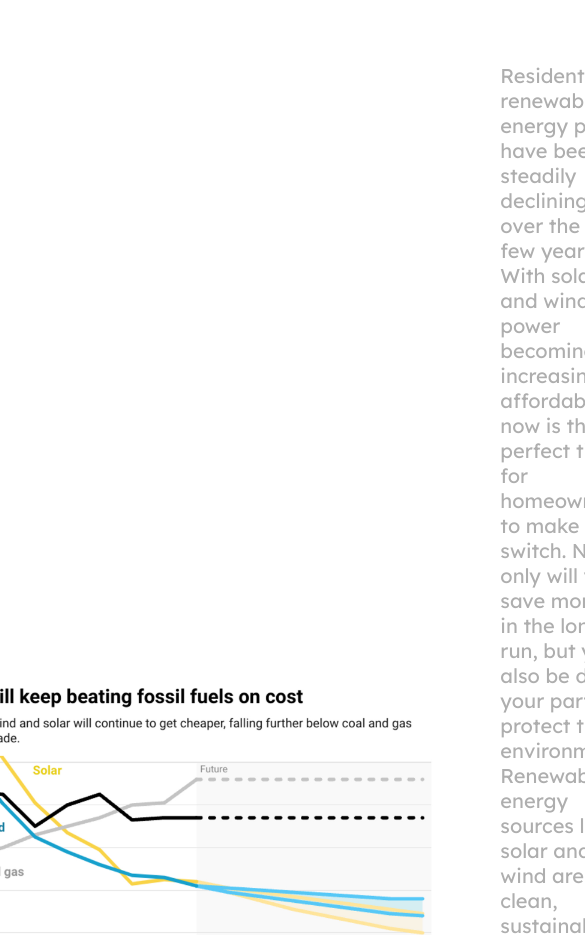
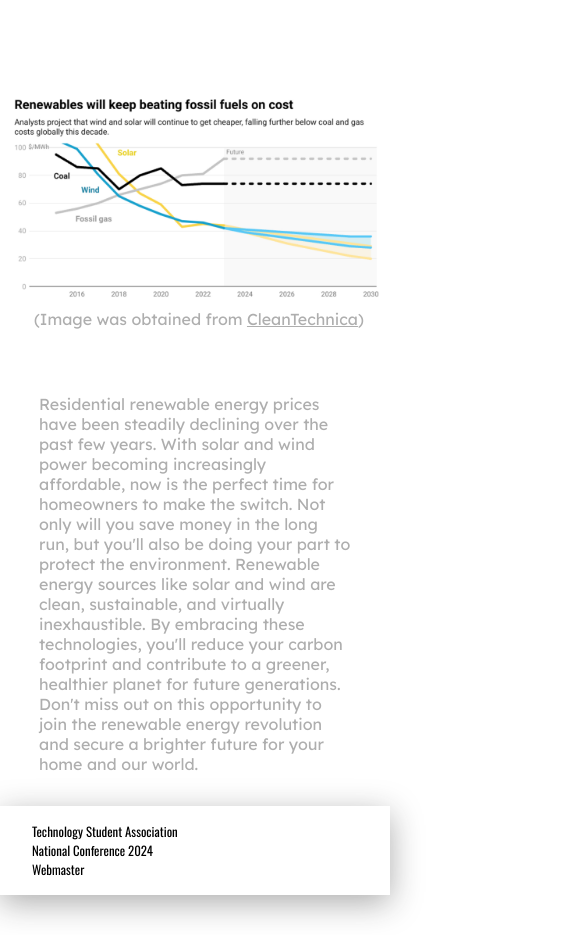
Before and after one commit to Srikark-17/greenwise, a React app: page /costs in a window 390 px wide. Shown: the part 2009-2944 px from the top of the page, 585 px wide, since content can reach past the window. After the commit the page ends 2904 px from the top, so only its background shows below. Built offline with nearby package versions, Linux system fonts and the light colour scheme.

Commit message:
fixed mobile styling

```diff
--- a/src/Costs/Costs.css
+++ b/src/Costs/Costs.css
@@ -156,7 +156,7 @@
   margin-top: 4vh;
 }
 
-.fourthDescription {
+.fourthDescriptionCosts {
   text-align: left;
   font-size: 1.25rem;
   font-family: "Lexend", "sans-serif";
@@ -185,7 +185,8 @@
     margin-left: auto;
     margin-right: auto;
   }
-  .thirdContainerCosts {
+  .thirdContainerCosts,
+  .fourthContainerCosts {
     flex-direction: column;
     display: flex;
     text-align: center;
@@ -193,12 +194,14 @@
     justify-content: center;
     padding-left: 0;
   }
-  .thirdDescriptionCosts {
+  .thirdDescriptionCosts,
+  .fourthDescriptionCosts {
     font-size: 1rem !important;
     width: 80vw !important;
     margin-top: 2vh;
   }
-  .costImgContainer > img {
+  .costImgContainer > img,
+  .imgContainer > img {
     width: 100vw;
     margin-left: auto;
     margin-top: 3vh;
--- a/src/Costs/Costs.js
+++ b/src/Costs/Costs.js
@@ -71,7 +71,7 @@ const Costs = () => {
             </span>
           </div>
 
-          <span class="fourthDescription">
+          <span class="fourthDescriptionCosts">
             Residential renewable energy prices have been steadily declining
             over the past few years. With solar and wind power becoming
             increasingly affordable, now is the perfect time for homeowners to
--- a/src/worksCited/worksCited.css
+++ b/src/worksCited/worksCited.css
@@ -67,3 +67,17 @@ th {
   font-family: "Open Sans", "sans-serif";
   font-size: 2rem;
 }
+
+@media only screen and (max-width: 767px) {
+  .headingWorksCited {
+    font-size: 2rem !important;
+    text-align: center;
+    width: 80vw;
+  }
+  th {
+    font-size: 1.5rem;
+  }
+  td {
+    font-size: 1rem !important;
+  }
+}
```
